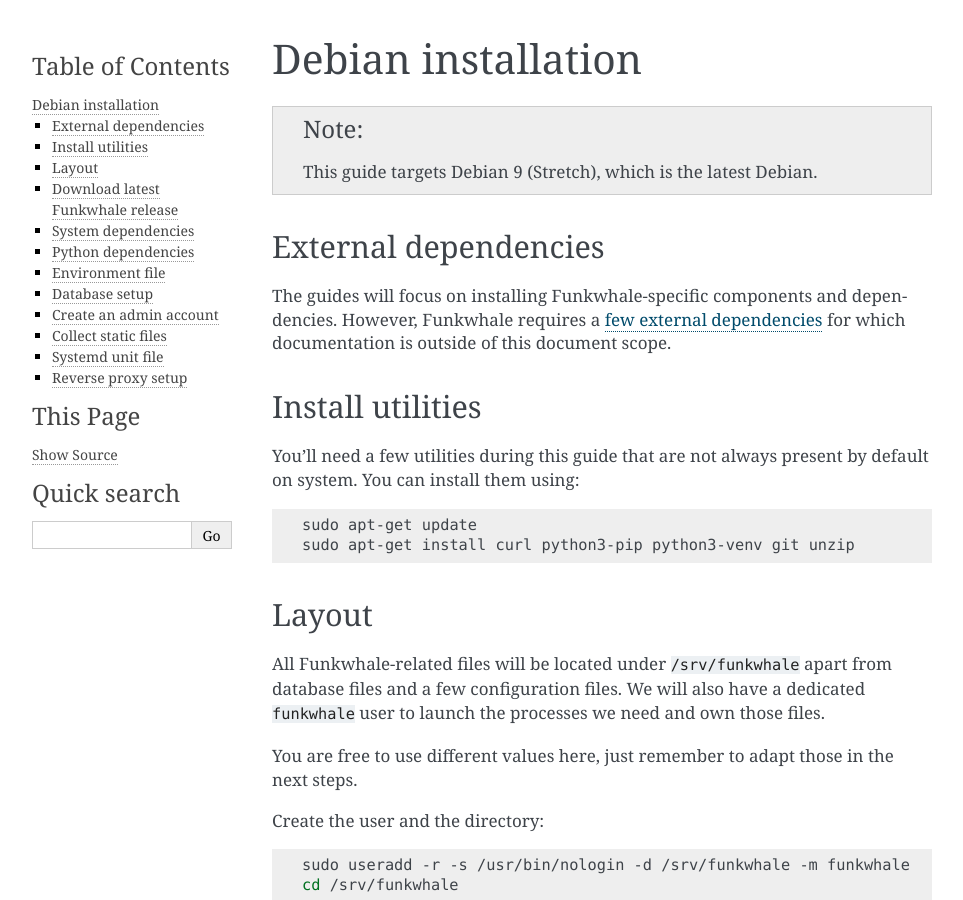
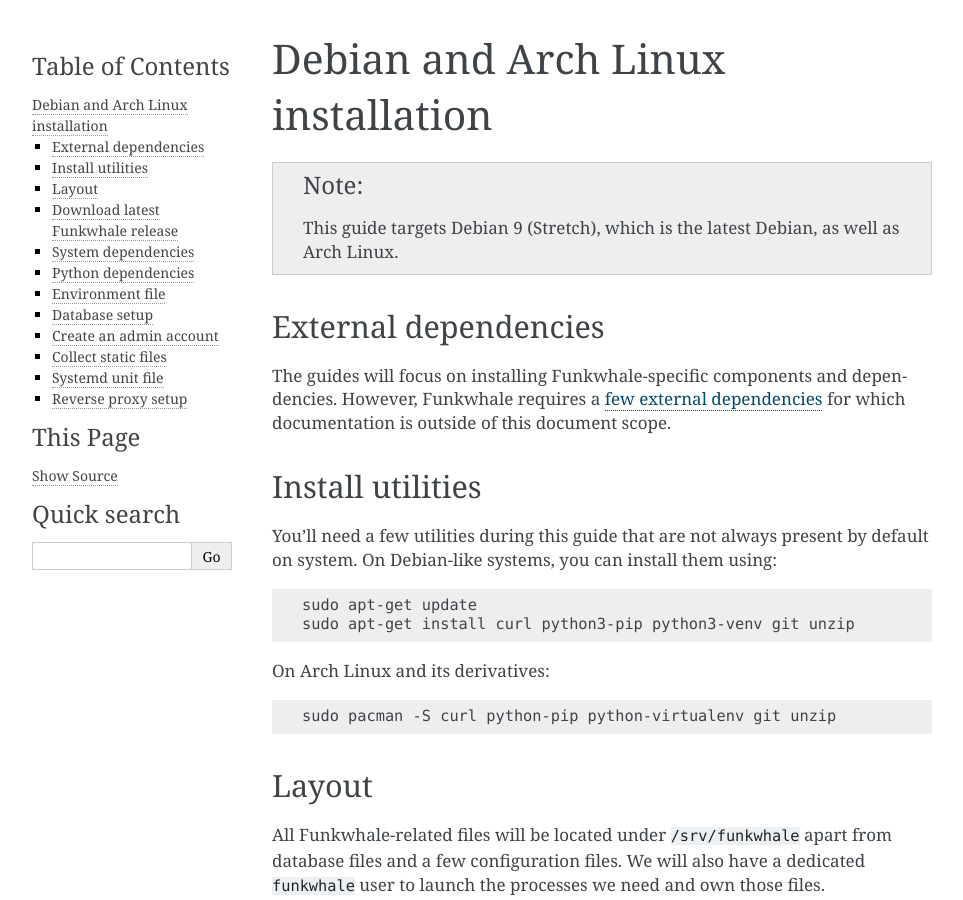
Before and after one commit to RYGhub/funkwhale, a Sphinx documentation site: the page built from docs/installation/debian.rst, in a window 1280 px wide and 900 px high. Shown: the whole window, without its empty margins (148-1111 px from the left). Built offline with Sphinx 7.4.7, drawn with Linux system fonts in a browser that asks for light colours; pages that are not in the unit, such as notebooks, are missing from menus; some of the changed text lies outside the part shown.

Commit message:
[doc] Arch Linux installation: debian.rst
typo

```diff
--- a/docs/installation/debian.rst
+++ b/docs/installation/debian.rst
@@ -1,9 +1,9 @@
-Debian installation
-===================
+Debian and Arch Linux installation
+==================================
 
 .. note::
 
-    This guide targets Debian 9 (Stretch), which is the latest Debian.
+    This guide targets Debian 9 (Stretch), which is the latest Debian, as well as Arch Linux.
 
 External dependencies
 ---------------------
@@ -17,13 +17,18 @@
 -----------------
 
 You'll need a few utilities during this guide that are not always present by
-default on system. You can install them using:
+default on system. On Debian-like systems, you can install them using:
 
 .. code-block:: shell
 
     sudo apt-get update
     sudo apt-get install curl python3-pip python3-venv git unzip
 
+On Arch Linux and its derivatives:
+
+.. code-block:: shell
+
+    sudo pacman -S curl python-pip python-virtualenv git unzip
 
 Layout
 -------
@@ -125,9 +130,17 @@
 
 You can install those packages all at once:
 
+On Debian-like systems:
+
 .. code-block:: shell
 
     ./install_os_dependencies.sh install
+
+On Arch Linux and its derivatives:
+
+.. code-block:: shell
+
+    pacman -S $(cat api/requirements.pac)
 
 From now on you can switch back to the funkwhale user.
 
@@ -144,7 +157,7 @@
 will be installed in a dedicated
 `virtualenv <https://docs.python.org/3/library/venv.html>`_.
 
-First, create the virtualenv:
+First, create the virtualenv and install wheel:
 
 .. code-block:: shell
 
@@ -171,7 +184,7 @@
 
 .. important::
 
-    further commands involving python should always be run after you activated
+    Further commands involving python should always be run after you activated
     the virtualenv, as described earlier, otherwise those commands will raise
     errors
 
```
